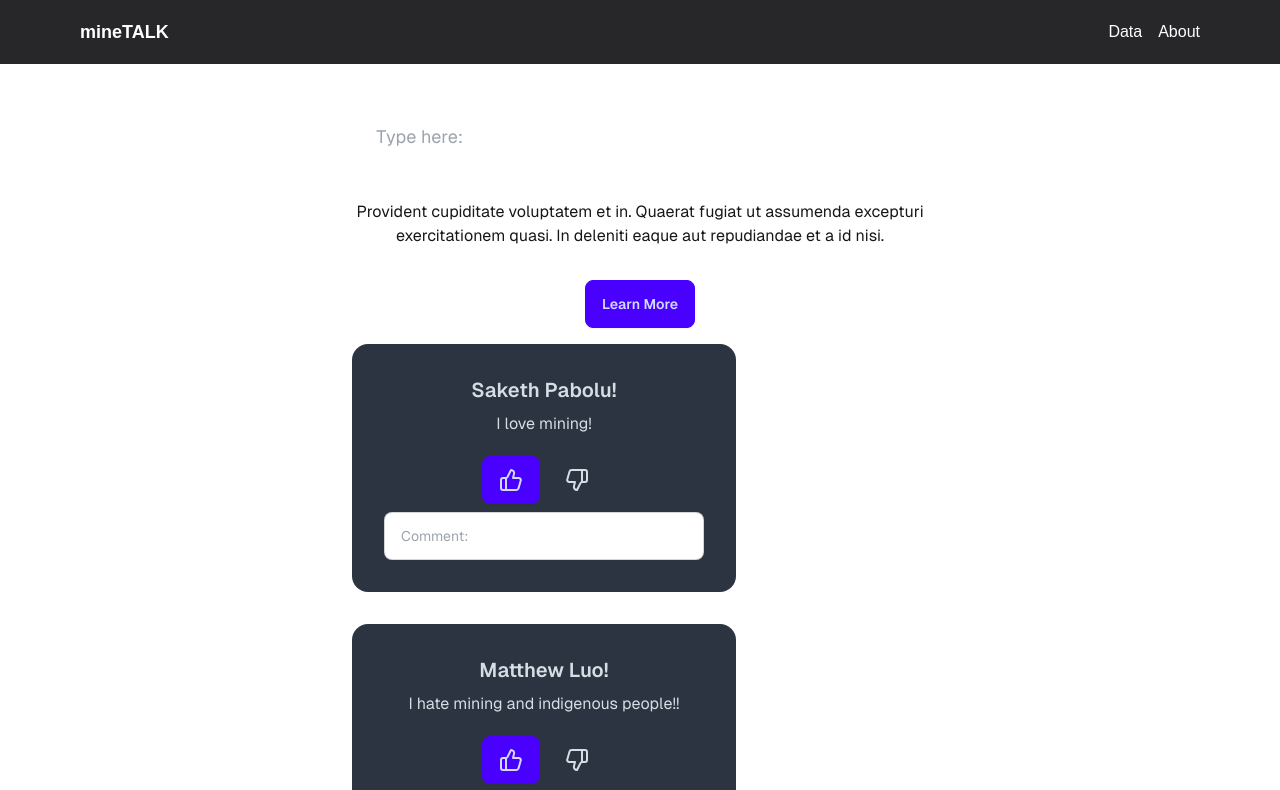
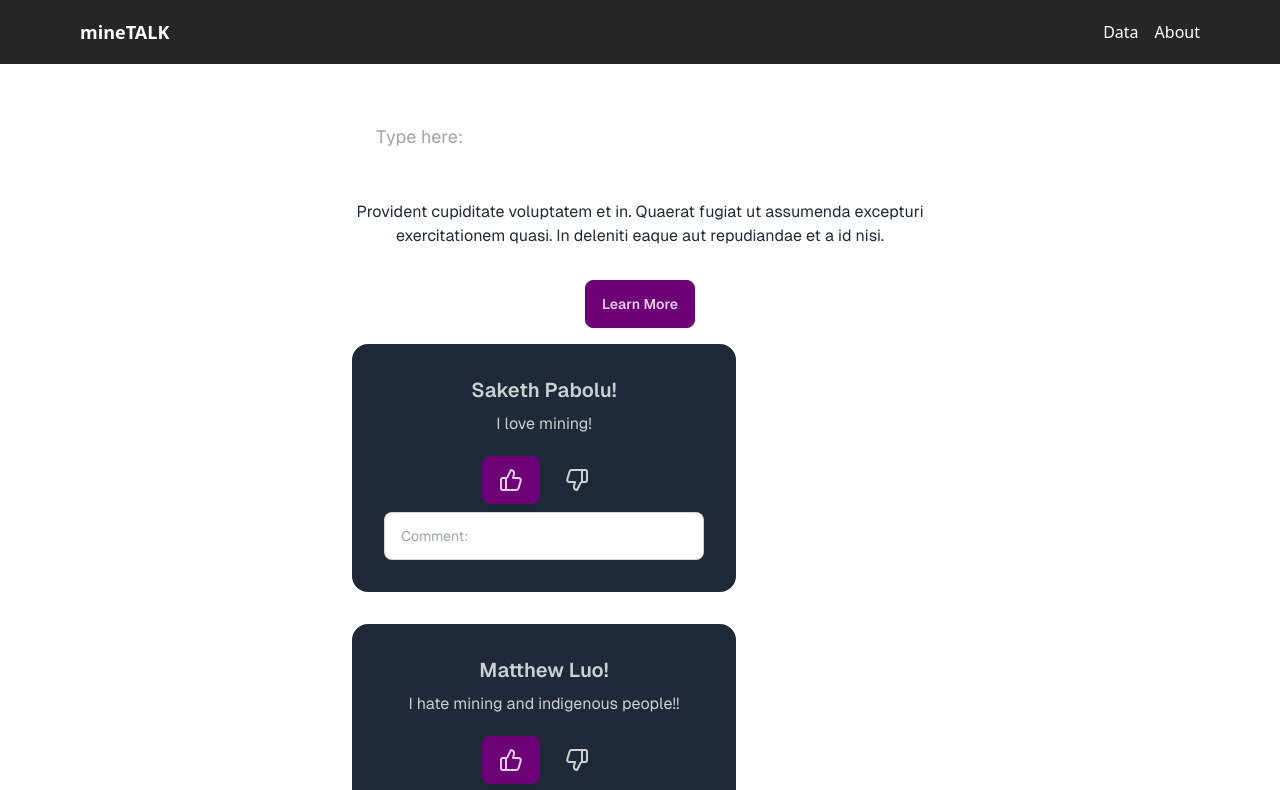
Before and after one commit to spabolu/spark-challenge, a Next.js app in the folder frontend/: page / in a window 1280 px wide. Shown: the top 790 px of the page. Built offline with nearby package versions, Linux system fonts and the light colour scheme.

Commit message:
change styling

```diff
--- a/frontend/src/app/globals.css
+++ b/frontend/src/app/globals.css
@@ -1,27 +1,3 @@
 @tailwind base;
 @tailwind components;
 @tailwind utilities;
-
-:root {
-  --background: #ffffff;
-  --foreground: #171717;
-}
-
-@media (prefers-color-scheme: dark) {
-  :root {
-    --background: #0a0a0a;
-    --foreground: #ededed;
-  }
-}
-
-body {
-  color: var(--foreground);
-  background: var(--background);
-  font-family: Arial, Helvetica, sans-serif;
-}
-
-@layer utilities {
-  .text-balance {
-    text-wrap: balance;
-  }
-}
--- a/frontend/src/app/layout.jsx
+++ b/frontend/src/app/layout.jsx
@@ -22,7 +22,7 @@ export const metadata = {
 
 export default function RootLayout({ children }) {
   return (
-    <html lang="en">
+    <html lang="en" data-theme="fantasy">
       <body
         className={`${geistSans.variable} ${geistMono.variable} antialiased`}
       >
--- a/frontend/tailwind.config.js
+++ b/frontend/tailwind.config.js
@@ -13,5 +13,8 @@ module.exports = {
       },
     },
   },
+  daisyui: {
+    themes: ["fantasy"],
+  },
   plugins: [require('daisyui'),],
 };
```
